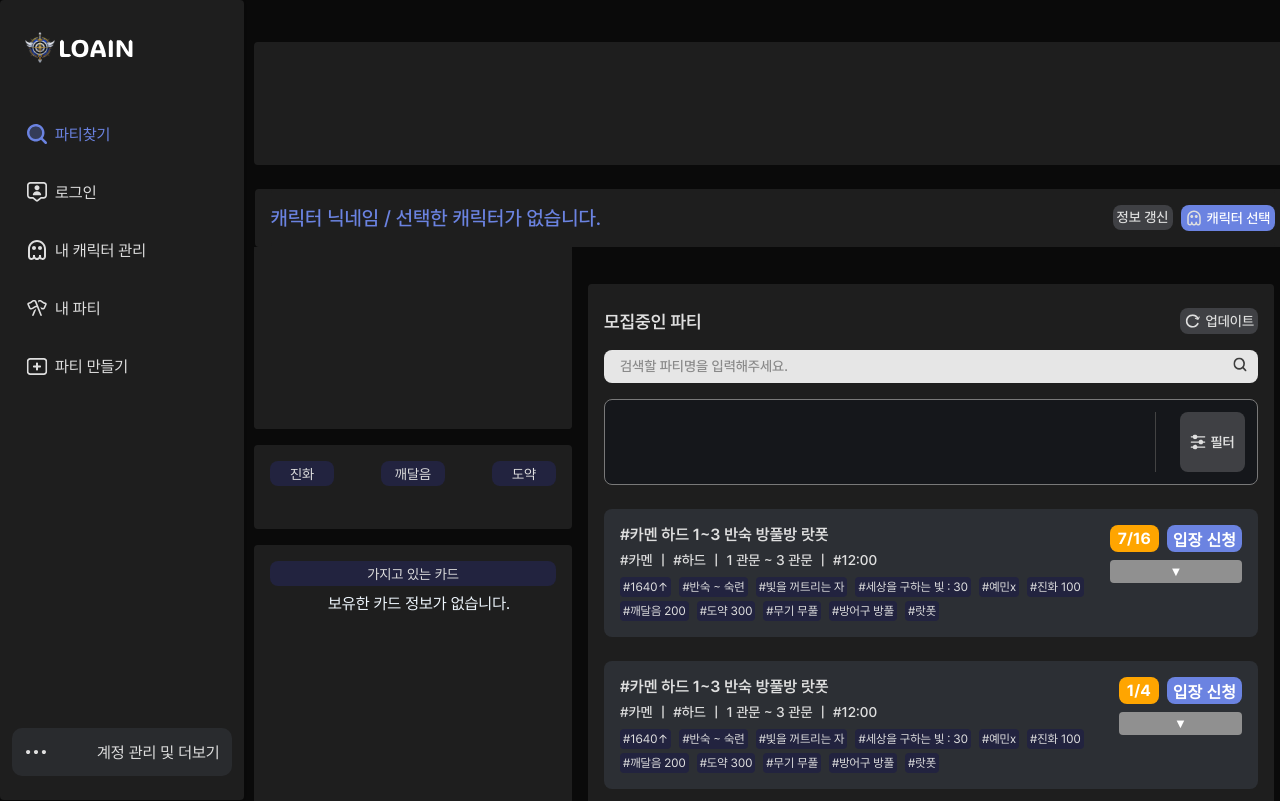
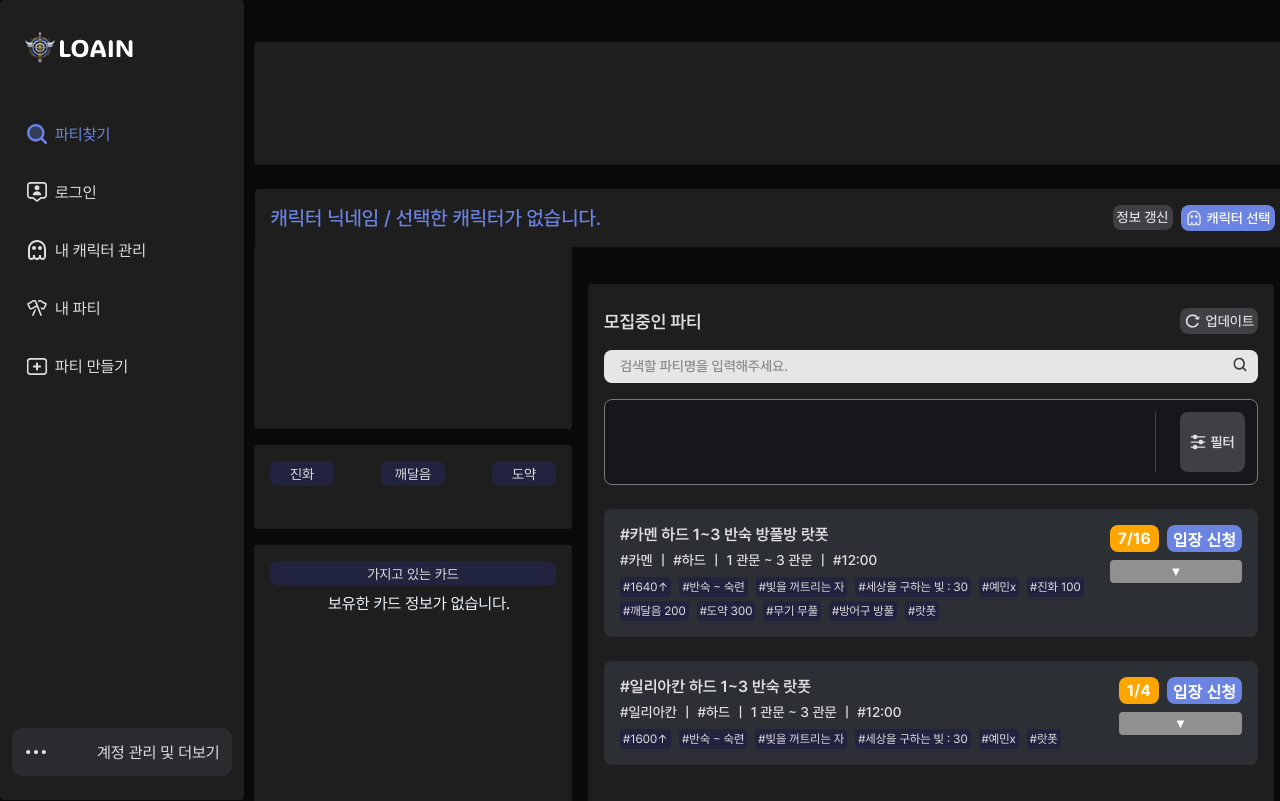
Before and after one commit to bsko98/loain, a React (Create React App) app: page / in a window 1280 px wide. Shown: the top 801 px of the page. Built offline with nearby package versions, Linux system fonts and the light colour scheme.

Commit message:
chore: 스샷용으로 더미데이터 수정

```diff
--- a/src/pages/MainPage.js
+++ b/src/pages/MainPage.js
@@ -100,39 +100,39 @@ const MainPage = () => {
       maxmember: 16,
       startTime: "12:00",
       partyMembers: [
-        { nickname: "닉네임1", level: "1560", class: "데모닉", classIcon: "" },
-        { nickname: "닉네임2", level: "1560", class: "창술사", classIcon: "" },
-        { nickname: "닉네임3", level: "1560", class: "블레이드", classIcon: "" },
-        { nickname: "닉네임4", level: "1560", class: "건슬링어", classIcon: "" },
-        { nickname: "닉네임5", level: "1560", class: "홀리나이트", classIcon: "" },
-        { nickname: "닉네임6", level: "1560", class: "기상술사", classIcon: "" },
-        { nickname: "닉네임7", level: "1560", class: "아르카나", classIcon: "" }
+        { nickname: "닉네임1", level: "1640", class: "데모닉", classIcon: "" },
+        { nickname: "닉네임2", level: "1640", class: "창술사", classIcon: "" },
+        { nickname: "닉네임3", level: "1640", class: "블레이드", classIcon: "" },
+        { nickname: "닉네임4", level: "1640", class: "건슬링어", classIcon: "" },
+        { nickname: "닉네임5", level: "1680", class: "홀리나이트", classIcon: "" },
+        { nickname: "닉네임6", level: "1700", class: "기상술사", classIcon: "" },
+        { nickname: "닉네임7", level: "1660", class: "아르카나", classIcon: "" }
       ]
     },
     {
       id: 2,
-      partytitle: "카멘 하드 1~3 반숙 방풀방 랏폿",
-      raid: "카멘",
+      partytitle: "일리아칸 하드 1~3 반숙 랏폿",
+      raid: "일리아칸",
       difficulty: "하드",
       rangeStart: "1",
       rangeEnd: "3",
-      itemLevel: "1640",
+      itemLevel: "1600",
       title: "빛을 꺼트리는 자",
       card: "세상을 구하는 빛",
       cardValue: "30",
       environment: "예민x",
-      evolution: "100",
-      realization: "200",
-      leap: "300",
-      transcendenceWeapon: "무풀",
-      transcendenceArmor: "방풀",
+      evolution: "",
+      realization: "",
+      leap: "",
+      transcendenceWeapon: "",
+      transcendenceArmor: "",
       isLastPot: true,
       isLastDeal: false,
       skillRange: "반숙 ~ 숙련",
       maxmember: 4,
       startTime: "12:00",
       partyMembers: [
-        { nickname: "닉네임1", level: "1560", class: "데모닉", classIcon: "" }
+        { nickname: "닉네임1", level: "1640", class: "데모닉", classIcon: "" }
       ]
     }
   ];
```
